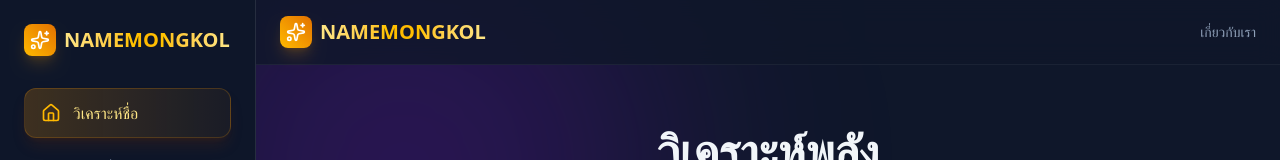
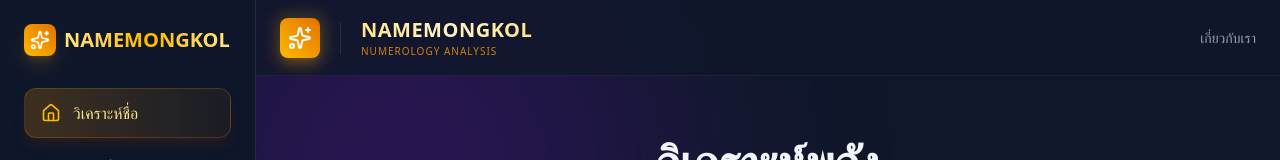
Before and after one commit to natteepao-collab/NAMEMONGKOL, a Next.js app: page / in a window 1280 px wide. Shown: the top 160 px of the page. Built offline with nearby package versions, Linux system fonts and the light colour scheme; no server answers.

Commit message:
update logo

```diff
--- a/src/app/ClientHome.tsx
+++ b/src/app/ClientHome.tsx
@@ -125,17 +125,32 @@ function HomeContent() {
 
             {/* Header */}
             <nav className="relative z-10 w-full px-6 py-4 flex justify-between items-center backdrop-blur-md border-b border-white/5 bg-[#0f172a]/80">
-                <div className="flex items-center gap-2">
-                    <div className="w-8 h-8 rounded-lg bg-gradient-to-tr from-amber-400 to-amber-600 flex items-center justify-center shadow-lg shadow-amber-500/20">
-                        <Sparkles className="w-5 h-5 text-white" />
+                <Link href="/" className="flex items-center gap-3 group">
+                    <div className="relative">
+                        <div className="absolute -inset-1 bg-gradient-to-r from-amber-500 to-amber-300 rounded-lg blur opacity-20 group-hover:opacity-40 transition duration-300"></div>
+                        <div className="relative w-10 h-10 rounded-lg bg-gradient-to-tr from-amber-400 to-amber-600 flex items-center justify-center shadow-lg shadow-amber-500/20 group-hover:scale-105 transition-transform duration-300">
+                            <Sparkles className="w-6 h-6 text-white" />
+                        </div>
                     </div>
-                    <span className="text-xl font-bold bg-clip-text text-transparent bg-gradient-to-r from-amber-200 via-amber-400 to-amber-200">
-                        NAMEMONGKOL
-                    </span>
+
+                    <div className="hidden md:block w-px h-8 bg-white/10 mx-2"></div>
+
+                    <div className="flex flex-col">
+                        <span className="text-xl font-bold tracking-wide bg-clip-text text-transparent bg-gradient-to-r from-amber-200 via-amber-100 to-amber-200 drop-shadow-sm">
+                            NAMEMONGKOL
+                        </span>
+                        <span className="text-[10px] text-amber-500/80 font-medium tracking-widest uppercase hidden md:block">
+                            Numerology Analysis
+                        </span>
+                    </div>
+                </Link>
+
+                <div className="flex items-center gap-6">
+                    <Link href="/about" className="text-sm font-medium text-slate-400 hover:text-amber-400 transition-colors relative group">
+                        เกี่ยวกับเรา
+                        <span className="absolute -bottom-1 left-0 w-0 h-0.5 bg-amber-400 transition-all group-hover:w-full"></span>
+                    </Link>
                 </div>
-                <Link href="/about" className="text-sm text-slate-400 hover:text-white transition-colors">
-                    เกี่ยวกับเรา
-                </Link>
             </nav>
 
             <main className="relative z-10 container mx-auto px-4 py-8 flex flex-col items-center justify-center min-h-[80vh]">
```
